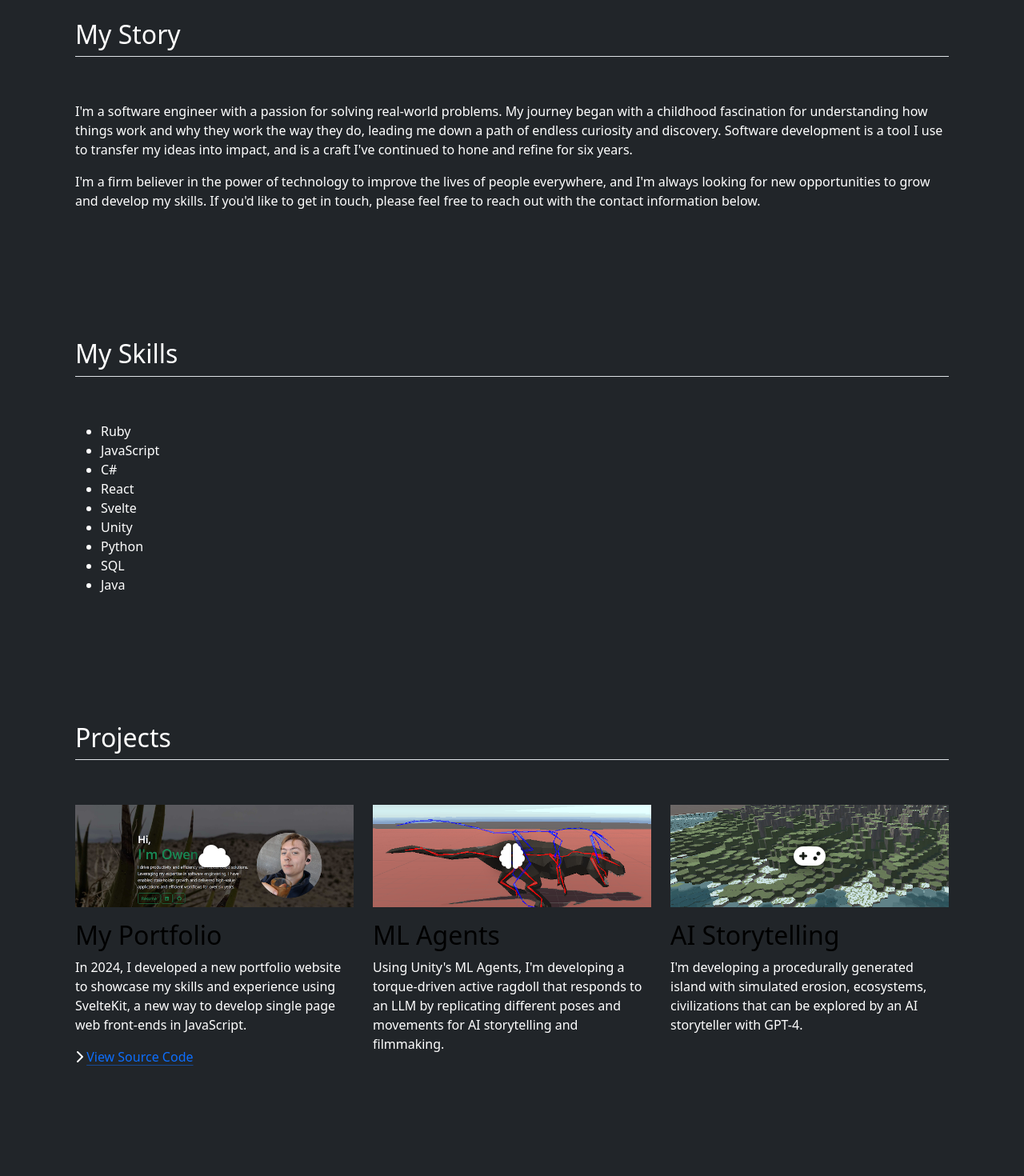
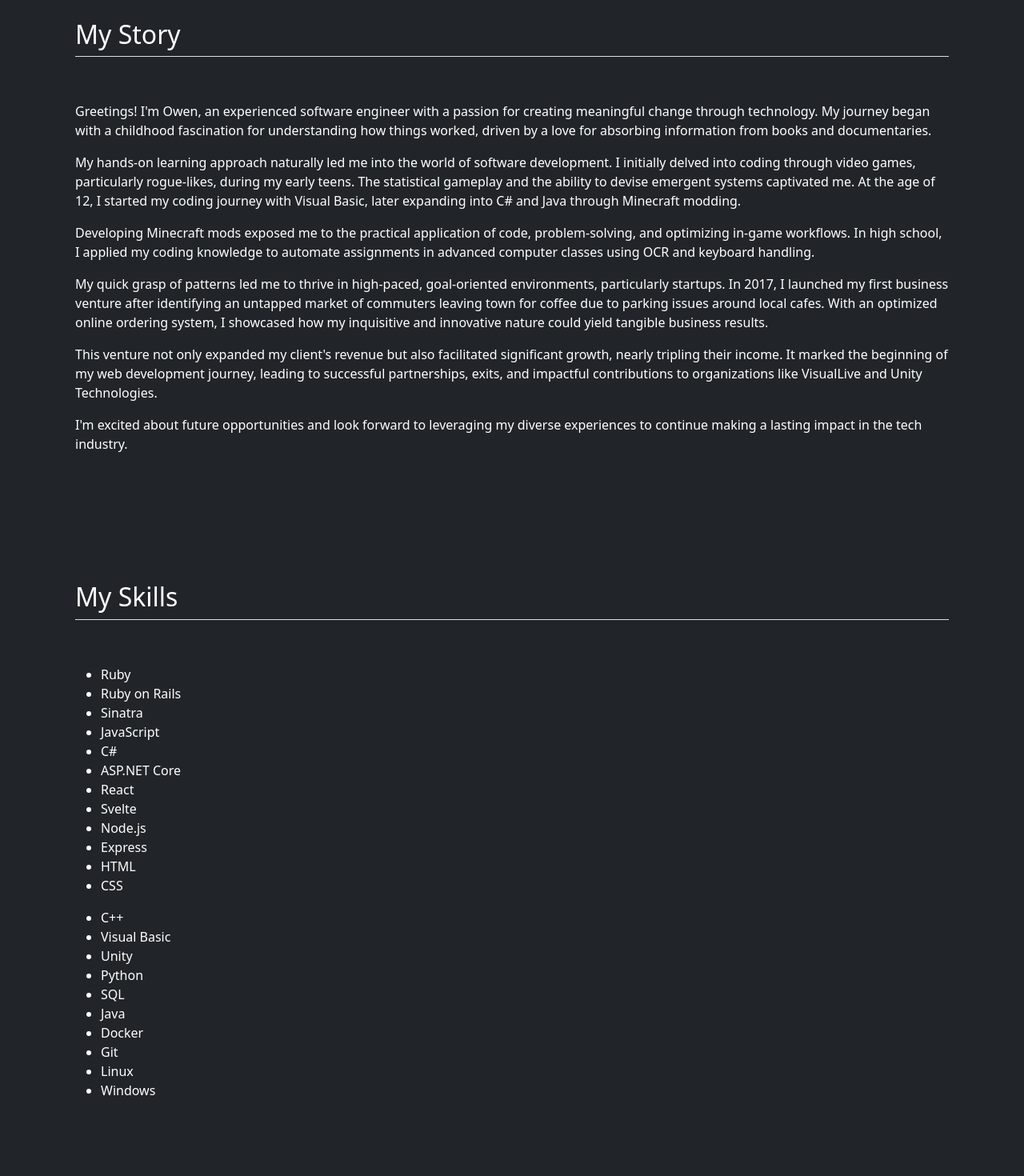
Before and after one commit to Akrivus/Akrivus, a SvelteKit app: page / in a window 1280 px wide. Shown: the part 880-2350 px from the top of the page at 80% size. Built offline with nearby package versions, Linux system fonts and the light colour scheme.

Commit message:
Bulked up content.

```diff
--- a/src/routes/+page.svelte
+++ b/src/routes/+page.svelte
@@ -24,15 +24,39 @@
     <div class="row row-cols-2 row-cols-sm-1">
       <div class="col">
         <p>
-          I'm a software engineer with a passion for solving real-world problems. My journey began with
-          a childhood fascination for understanding how things work and why they work the way they do,
-          leading me down a path of endless curiosity and discovery. Software development is a tool I use
-          to transfer my ideas into impact, and is a craft I've continued to hone and refine for six years.
+          Greetings! I'm Owen, an experienced software engineer with a passion for creating
+          meaningful change through technology. My journey began with a childhood fascination
+          for understanding how things worked, driven by a love for absorbing information
+          from books and documentaries.
         </p>
         <p>
-          I'm a firm believer in the power of technology to improve the lives of people everywhere, and
-          I'm always looking for new opportunities to grow and develop my skills. If you'd like to get in
-          touch, please feel free to reach out with the contact information below.
+          My hands-on learning approach naturally led me into the world of software development.
+          I initially delved into coding through video games, particularly rogue-likes, during my
+          early teens. The statistical gameplay and the ability to devise emergent systems
+          captivated me. At the age of 12, I started my coding journey with Visual Basic, later
+          expanding into C# and Java through Minecraft modding.
+        </p>
+        <p>
+          Developing Minecraft mods exposed me to the practical application of code, problem-solving,
+          and optimizing in-game workflows. In high school, I applied my coding knowledge to automate
+          assignments in advanced computer classes using OCR and keyboard handling.
+        </p>
+        <p>
+          My quick grasp of patterns led me to thrive in high-paced, goal-oriented environments,
+          particularly startups. In 2017, I launched my first business venture after identifying an
+          untapped market of commuters leaving town for coffee due to parking issues around local cafes.
+          With an optimized online ordering system, I showcased how my inquisitive and innovative nature
+          could yield tangible business results.
+        </p>
+        <p>
+          This venture not only expanded my client's revenue but also facilitated significant growth,
+          nearly tripling their income. It marked the beginning of my web development journey, leading to
+          successful partnerships, exits, and impactful contributions to organizations
+          like VisualLive and Unity Technologies.
+        </p>
+        <p>
+          I'm excited about future opportunities and look forward to leveraging my diverse experiences
+          to continue making a lasting impact in the tech industry.
         </p>
       </div>
     </div>
@@ -43,14 +67,31 @@
       <div class="col">
         <ul>
           <li>Ruby</li>
+          <li>Ruby on Rails</li>
+          <li>Sinatra</li>
           <li>JavaScript</li>
           <li>C#</li>
+          <li>ASP.NET Core</li>
           <li>React</li>
           <li>Svelte</li>
+          <li>Node.js</li>
+          <li>Express</li>
+          <li>HTML</li>
+          <li>CSS</li>
+        </ul>
+      </div>
+      <div class="col">
+        <ul>
+          <li>C++</li>
+          <li>Visual Basic</li>
           <li>Unity</li>
           <li>Python</li>
           <li>SQL</li>
           <li>Java</li>
+          <li>Docker</li>
+          <li>Git</li>
+          <li>Linux</li>
+          <li>Windows</li>
         </ul>
       </div>
     </div>
```
